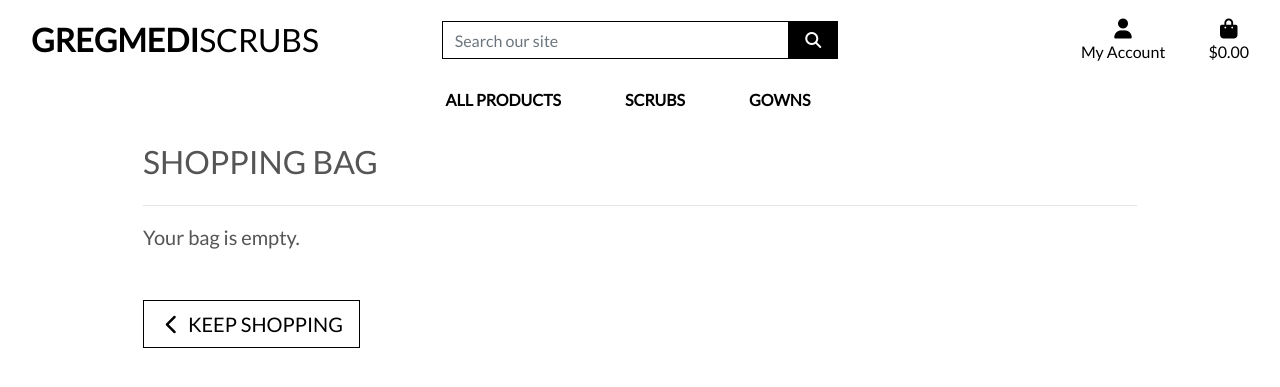
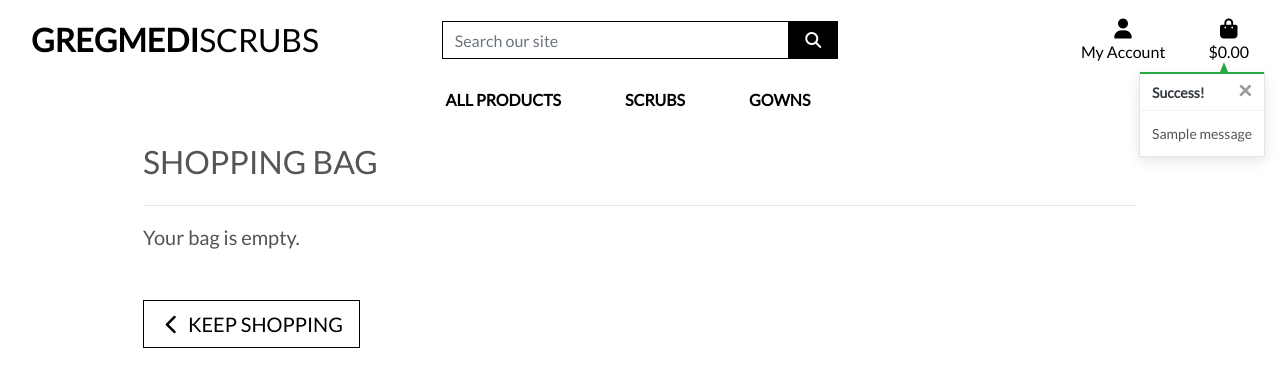
Before and after one commit to gozygreg/gregmediscrubs, a Django app: page /bag/ in a window 1280 px wide. Shown: the top 387 px of the page. Run offline with Django 3.2, Linux system fonts and the light colour scheme; tables that the repository leaves empty hold one stand-in row (values such as "Sample post"); one stand-in notice (Sample message) is shown; some libraries are stand-ins or nearby versions.

Commit message:
Added toast functionality

```diff
--- a/bag/views.py
+++ b/bag/views.py
@@ -1,4 +1,6 @@
 from django.shortcuts import render, redirect, reverse, HttpResponse
+from django.contrib import messages
+from store.models import Product
 
 
 def view_bag(request):
@@ -9,6 +11,7 @@ def view_bag(request):
 def add_to_bag(request, item_id):
     """ Add a quantity of the specified product to the shopping bag """
 
+    product = Product.objects.get(pk=item_id)
     quantity = int(request.POST.get('quantity'))
     redirect_url = request.POST.get('redirect_url')
     bag = request.session.get('bag', {})
@@ -17,6 +20,7 @@ def add_to_bag(request, item_id):
         bag[item_id] += quantity
     else:
         bag[item_id] = quantity
+        messages.success(request, f'Added {product.name} to your bag')
 
     request.session['bag'] = bag
     return redirect(redirect_url)
--- a/gregmediscrubs/settings.py
+++ b/gregmediscrubs/settings.py
@@ -88,6 +88,7 @@ TEMPLATES = [
     },
 ]
 
+MESSAGE_STORAGE = 'django.contrib.messages.storage.session.SessionStorage'
 
 AUTHENTICATION_BACKENDS = (
     # Needed to login by username in Django admin, regardless of `allauth`
--- a/templates/base.html
+++ b/templates/base.html
@@ -123,7 +123,21 @@
     </header>
 
     {% if messages %}
-    <div class="message-container"></div>
+    <div class="message-container">
+        {% for message in messages %}
+        {% with message.level as level %}
+        {% if level == 40 %}
+        {% include 'includes/toasts/toast_error.html' %}
+        {% elif level == 30 %}
+        {% include 'includes/toasts/toast_warning.html' %}
+        {% elif level == 25 %}
+        {% include 'includes/toasts/toast_success.html' %}
+        {% else %}
+        {% include 'includes/toasts/toast_info.html' %}
+        {% endif %}
+        {% endwith %}
+        {% endfor %}
+    </div>
     {% endif %}
 
 
@@ -136,6 +150,9 @@
 
     <!-- Javascript to load at the end of the body -->
     {% block postloadjs %}
+    <script type="text/javascript">
+        $('.toast').toast('show');
+    </script>
     {% endblock %}
 
 
--- /dev/null
+++ b/templates/includes/toasts/toast_success.html
@@ -0,0 +1,13 @@
+<div class="toast custom-toast rounded-0 border-top-0" data-autohide="false">
+    <div class="arrow-up arrow-success"></div>
+    <div class="w-100 toast-capper bg-success"></div>
+    <div class="toast-header bg-white text-dark">
+        <strong class="mr-auto">Success!</strong>
+        <button type="button" class="ml-2 mb-1 close text-dark" data-dismiss="toast" aria-label="Close">
+            <span aria-hidden="true">&times;</span>
+        </button>
+    </div>
+    <div class="toast-body bg-white">
+        {{ message }}
+    </div>
+</div>
```
Also changed, not shown: templates/includes/toasts/toast_error.html (added, +13 -0 lines), templates/includes/toasts/toast_info.html (added, +13 -0 lines), templates/includes/toasts/toast_warning.html (added, +13 -0 lines).
